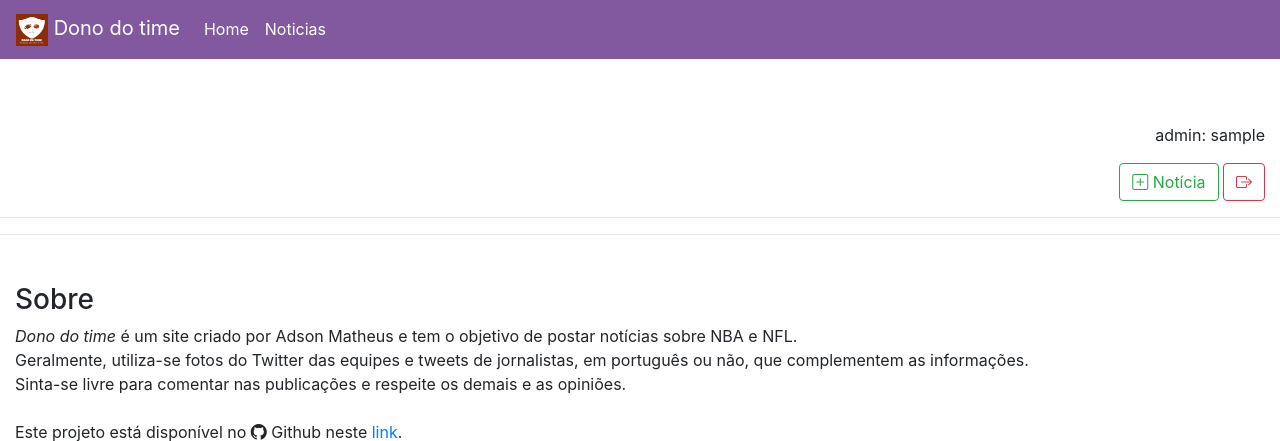
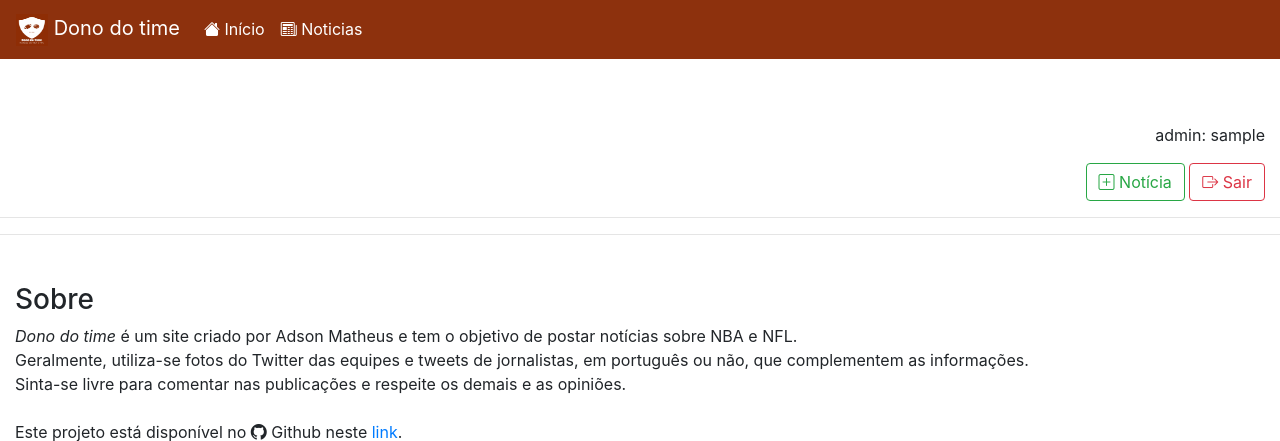
Before and after one commit to adson-matheus/donodotime, a Django app: page / in a window 1280 px wide. Shown: the top 441 px of the page. Run offline with Django 3.2, Linux system fonts and the light colour scheme; the visitor is signed in with stand-in values (Sample User, id 1); data that the repository does not hold is empty; some libraries are stand-ins or nearby versions.

Commit message:
Update .html files

```diff
--- a/core/static/core/css/style.css
+++ b/core/static/core/css/style.css
@@ -1,12 +1,12 @@
 body{
 	background-color: #ffffff!important;
 }
-.noticia_reportagem{
+.noticia_texto{
 	word-wrap: break-word;
 }
 /* cor do nav */
 nav{
-	background-color: #82589F!important;
+	background-color: #8d310d!important;
 }
 
 /*links do nav*/
@@ -14,15 +14,18 @@
 	color: #ffffff!important;
 }
 .navbar-dark .navbar-nav .nav-link:hover{
-	color: #D6A2E8!important;
+	text-decoration: underline!important;
 }
 
 /* todos os titulos da aba noticias */
-#titulo-reportagem{
-	color: #82589F!important;
+.titulo-noticia-logado{
+	color: #8d310d!important;
 }
-#titulo-reportagem:hover{
-	color: #8e44ad!important;
+.titulo-noticia-logado:hover{
+	color: #5d2109!important;
+}
+.titulo-noticia{
+	color: #8d310d!important;
 }
 a:hover{
 	text-decoration: none!important;
--- a/core/templates/core/base.html
+++ b/core/templates/core/base.html
@@ -8,7 +8,8 @@
 		<meta name="author" content="Adson Matheus">
 		<meta name="viewport" content="width=device-width, initial-scale=1.0">
 		<!-- Favicon -->
-		<link rel="icon" href="{% static 'core/img/favicon.png' %}" type="image/png">
+		<link rel="shortcut icon" href="{% static 'core/img/favicon.ico' %}" type="image/x-icon">
+		<link rel="icon" href="{% static 'core/img/favicon.ico' %}" type="image/x-icon">
 		<!-- Bootstrap 4, Bootstrap Icons -->
 		<link rel="stylesheet" href="https://stackpath.bootstrapcdn.com/bootstrap/4.1.3/css/bootstrap.min.css" integrity="sha384-MCw98/SFnGE8fJT3GXwEOngsV7Zt27NXFoaoApmYm81iuXoPkFOJwJ8ERdknLPMO" crossorigin="anonymous">
 		<link rel="stylesheet" href="https://cdn.jsdelivr.net/npm/bootstrap-icons@1.3.0/font/bootstrap-icons.css">
@@ -26,10 +27,10 @@
 
 			<div id="links" class="collapse navbar-collapse">
 				<div class="navbar-nav">
-					<a id="home" class="flex-md-fill text-md-center nav-link" href="{% url 'core:index' %}">Home</a>
-					<a id="news" class="flex-md-fill text-md-center nav-link" href="{% url 'core:noticiaListView' %}">Noticias</a>
+					<a id="home" class="flex-md-fill text-md-center nav-link" href="{% url 'core:index' %}"><i class="bi bi-house-fill"></i> Início</a>
+					<a id="news" class="flex-md-fill text-md-center nav-link" href="{% url 'core:noticiaListView' %}"><i class="bi bi-newspaper"></i> Noticias</a>
 				{% if not user.is_authenticated %}
-					<a id="login" class="flex-sm-fill text-md-center nav-link" href="{% url 'social:begin' 'google-oauth2' %}?next={{ request.path }}" id="login">Login</a>
+					<a id="login" class="flex-sm-fill text-md-center nav-link" href="{% url 'social:begin' 'google-oauth2' %}?next={{ request.path }}" id="login"><i class="bi bi-google"></i> Login</a>
 				</div>
 			</div>
 		</nav>
@@ -61,14 +62,14 @@
 								</a>
 							{% endif %}
 							<a class="btn btn-outline-danger" href="{% url 'logout' %}">
-								<i class="bi bi-box-arrow-right"></i>
+								<i class="bi bi-box-arrow-right"></i> Sair
 							</a>
 						</div>
 					</div>
 				</div>
 			</div>
+		<hr>
 		{% endif %}
-		<hr>
 		{% block content %}{% endblock %}
 	</body>
 	<script src="https://code.jquery.com/jquery-3.3.1.slim.min.js" integrity="sha384-q8i/X+965DzO0rT7abK41JStQIAqVgRVzpbzo5smXKp4YfRvH+8abtTE1Pi6jizo" crossorigin="anonymous"></script>
```
Also changed, not shown: core/templates/core/index.html (+24 -16 lines), core/templates/core/noticia_detail.html (+4 -4 lines), core/templates/core/noticia_list.html (+6 -4 lines), core/static/core/img/favicon.png (deleted).
